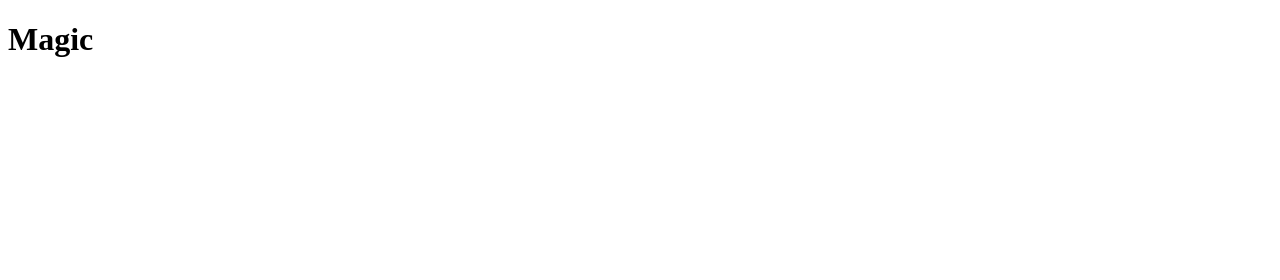
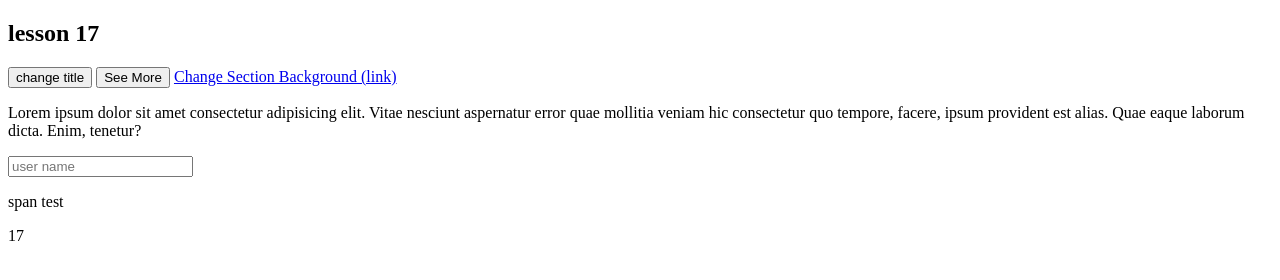
Before and after one commit to Giorgibug/jubilant-octo-adventure, a plain HTML site: page index.html in a window 1280 px wide. Drawn offline with Linux system fonts and the light colour scheme.

Commit message:
Old homework
Test

```diff
--- a/action.js
+++ b/action.js
@@ -1,82 +1,26 @@
-function random(num) {
-    if (num % 2 === 0){
-       return true
-    }else {
-       return false
-    }
-  }
-  console.log(random(10))
+  const sectionForTesting = document.getElementById("for-testing");
+//   console.log(sectionForTesting);
+
+const button = document.querySelector(".button");
+// console.log(button);
+
+const paragraph = document.createElement("p");
+const paragraph2 = document.createElement("p");
+const paragraph3 = document.createElement("p");
 
 
-  function rectangle(length, width){
-      return (width + length) * 2
-  }
-  console.log(rectangle(10, 18))
+paragraph.innerText = "I will be better next time";
+paragraph2.textContent = "everyone is bully"
+paragraph3.innerHTML = '<span class="button">span</span> test';
+
+// console.log(paragraph, paragraph2, paragraph3);
 
 
-  function square(side){
-      return 10 * side
-  }
-  console.log(square(10))
+sectionForTesting.appendChild(paragraph3);
 
+// button.remove
+const changeSectionBg = document.querySelector("#change")
 
-  function randomNumber() {
-      return Math.floor(Math.random() * 100)
-  }
-  console.log(randomNumber())
+document.write(8+9)
 
-
-  function getCurrencySymbol(curr){
-      let symbol;
-      switch (curr) {
-          case 'USD':
-              symbol = '$';
-              break;
-          case 'EUR':
-              symbol = '€';
-              break
-          case 'GEL':
-              symbol = '₾'
-              break
-          default:
-              symbol = 'ERROR';
-              break
-      }
-      return symbol
-  }
-
-  console.log(getCurrencySymbol())
-
-  let people = [
-      {
-          name: 'tako',
-          age: 39
-      },
-      {
-          name: 'salo',
-          age: 21
-      },
-      {
-          name: 'likiki',
-          age: 25
-      },
-      {
-          name: 'varlam',
-          age: 29
-      },
-      {
-          name: 'maka',
-          age: 31
-      }
-  ]
-
-  function findYoungest(arr){
-      let youngest = arr[0]
-      for (let i = 1 ; i < arr.length; i++){
-          if (arr[i].age < youngest.age) {
-              youngest = arr[i]
-          }
-      }
-      return youngest
-  }
-  console.log(findYoungest(people))
+alert("coffe")
--- a/index.html
+++ b/index.html
@@ -1,13 +1,39 @@
 <!DOCTYPE html>
 <html lang="en">
 	<head>
-    <meta charset="UTF-8">
-    <meta http-equiv="X-UA-Compatible" content="IE=edge">
-    <meta name="viewport" content="width=device-width, initial-scale=1.0">
+		<meta charset="UTF-8" />
+		<meta http-equiv="X-UA-Compatible" content="IE=edge" />
+		<meta name="viewport" content="width=device-width, initial-scale=1.0" />
+		<!-- <link rel="stylesheet" href="style.css" /> -->
 		<title>Document</title>
 	</head>
 	<body>
-    <h1>Magic</h1>
+		<section id="for-testing" class="for-testing">
+			<h1>lesson 17</h1>
+			<div class="buttons">
+				<button class="change-title button" id="change-title">
+					change title
+				</button>
+				<button class="see-more button" id="see-more">See More</button>
+				<a
+					href="https://www.w3schools.com/js/tryit.asp?filename=tryjs_addeventlistener_usecapture"
+					id="change-section-bg"
+					class="see-more-link button"
+					>Change Section Background (link)</a
+				>
+			</div>
+			<p class="hidden-text">
+				Lorem ipsum dolor sit amet consectetur adipisicing elit. Vitae nesciunt
+				aspernatur error quae mollitia veniam hic consectetur quo tempore,
+				facere, ipsum provident est alias. Quae eaque laborum dicta. Enim,
+				tenetur?
+			</p>
+
+			<input type="text" id="user-name" placeholder="user name" />
+		</section>
+		<section class="characters"></section>
+
+		<!-- <script src="js/homework.js"></script> -->
 		<script src="action.js"></script>
 	</body>
 </html>
```
Lines whose indentation alone changed are shown as unchanged.
